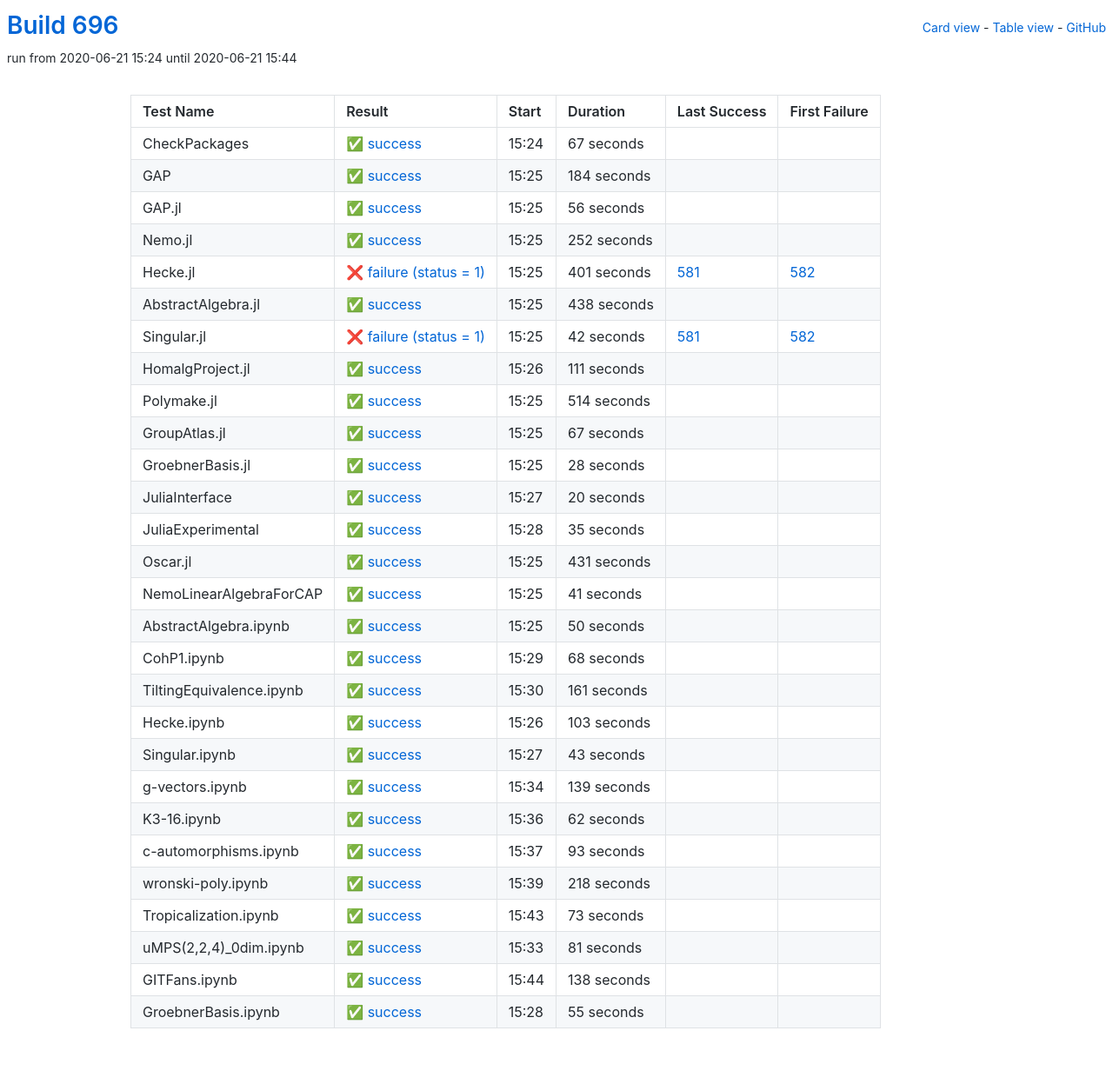
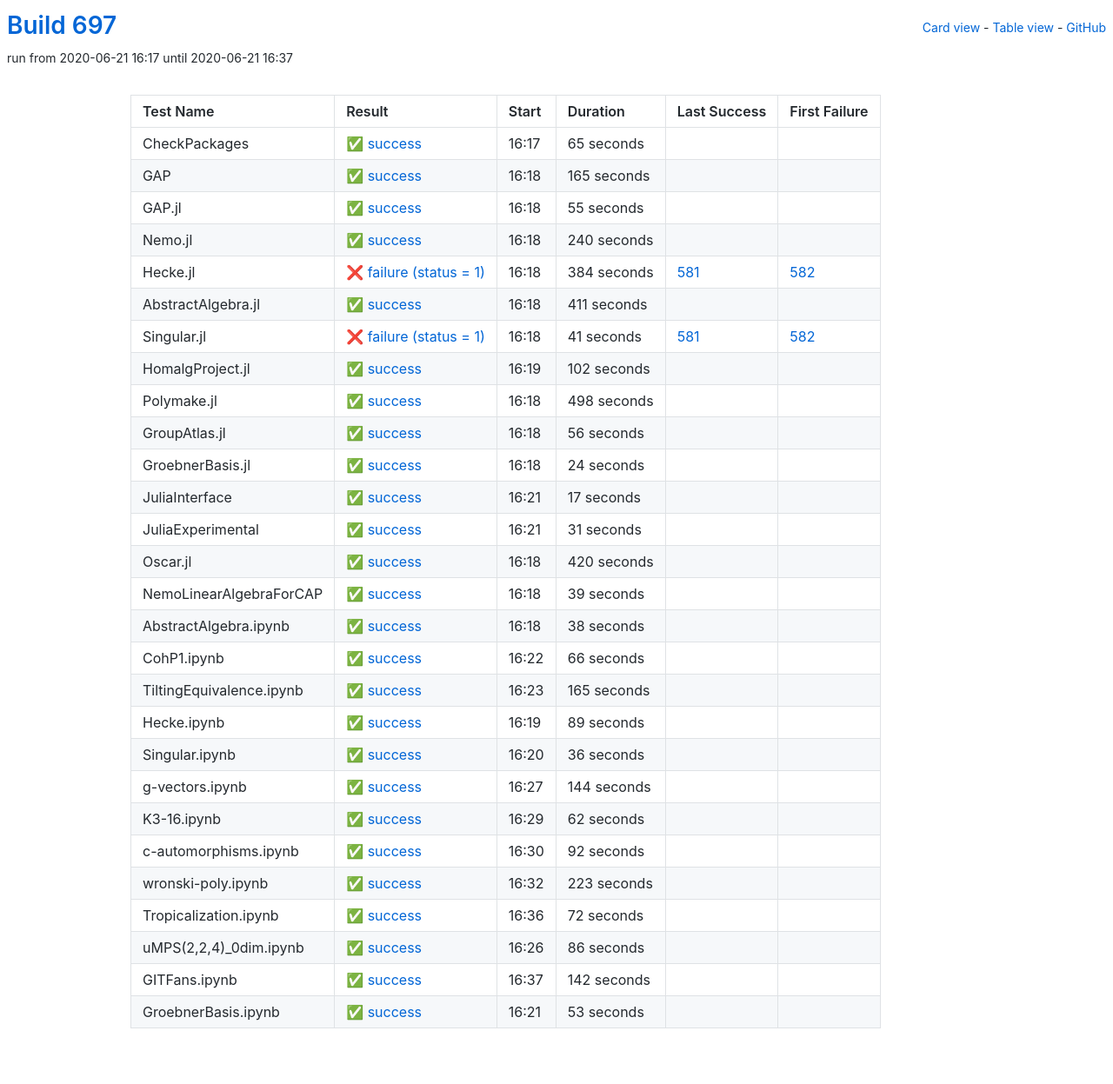
Before and after one commit to oscar-system/oscar-ci-status-1.4, a Jekyll site: the page built from table.html, in a window 1280 px wide. Shown: the whole page at 87% size. Built offline with Jekyll 4.4.1, drawn with Linux system fonts in a browser that asks for light colours.

Commit message:
Build #697

```diff
--- a/_data/ci.yml
+++ b/_data/ci.yml
@@ -1,6 +1,6 @@
 ---
-build: 696
-build_url: https://oscarci.mathematik.uni-kl.de/job/oscar-julia-1.4/696/
+build: 697
+build_url: https://oscarci.mathematik.uni-kl.de/job/oscar-julia-1.4/697/
 job: oscar-julia-1.4
 organization: oscar-system
 repo: oscar-ci-status-1.4
@@ -8,32 +8,116 @@ repourl: https://github.com/oscar-system/oscar-ci-status-1.4
 tests:
 - name: CheckPackages
   id: checkpackages
-  log: https://oscarci.mathematik.uni-kl.de/job/oscar-julia-1.4/696/artifact/logs/build-696/CheckPackages.log
-  start: 2020-06-21 15:24
+  log: https://oscarci.mathematik.uni-kl.de/job/oscar-julia-1.4/697/artifact/logs/build-697/CheckPackages.log
+  start: 2020-06-21 16:17
   success: true
   exitcode: 0
   status: success
-  duration: 67
+  duration: 65
   last_success: false
   last_success_url:
   first_failure: false
   first_failure_url:
 - name: GAP
   id: gap
-  log: https://oscarci.mathematik.uni-kl.de/job/oscar-julia-1.4/696/artifact/logs/build-696/GAP.log
-  start: 2020-06-21 15:25
+  log: https://oscarci.mathematik.uni-kl.de/job/oscar-julia-1.4/697/artifact/logs/build-697/GAP.log
+  start: 2020-06-21 16:18
   success: true
   exitcode: 0
   status: success
-  duration: 184
+  duration: 165
   last_success: false
   last_success_url:
   first_failure: false
   first_failure_url:
 - name: GAP.jl
   id: gap-jl
-  log: https://oscarci.mathematik.uni-kl.de/job/oscar-julia-1.4/696/artifact/logs/build-696/GAP.jl.log
-  start: 2020-06-21 15:25
+  log: https://oscarci.mathematik.uni-kl.de/job/oscar-julia-1.4/697/artifact/logs/build-697/GAP.jl.log
+  start: 2020-06-21 16:18
+  success: true
+  exitcode: 0
+  status: success
+  duration: 55
+  last_success: false
+  last_success_url:
+  first_failure: false
+  first_failure_url:
+- name: Nemo.jl
+  id: nemo-jl
+  log: https://oscarci.mathematik.uni-kl.de/job/oscar-julia-1.4/697/artifact/logs/build-697/Nemo.jl.log
+  start: 2020-06-21 16:18
+  success: true
+  exitcode: 0
+  status: success
+  duration: 240
+  last_success: false
+  last_success_url:
+  first_failure: false
+  first_failure_url:
+- name: Hecke.jl
+  id: hecke-jl
+  log: https://oscarci.mathematik.uni-kl.de/job/oscar-julia-1.4/697/artifact/logs/build-697/Hecke.jl.log
+  start: 2020-06-21 16:18
+  success: false
+  exitcode: 1
+  status: failure
+  duration: 384
+  last_success: 581
+  last_success_url: https://oscarci.mathematik.uni-kl.de/job/oscar-julia-1.4/581/
+  first_failure: 582
+  first_failure_url: https://oscarci.mathematik.uni-kl.de/job/oscar-julia-1.4/582/
+- name: AbstractAlgebra.jl
+  id: abstractalgebra-jl
+  log: https://oscarci.mathematik.uni-kl.de/job/oscar-julia-1.4/697/artifact/logs/build-697/AbstractAlgebra.jl.log
+  start: 2020-06-21 16:18
+  success: true
+  exitcode: 0
+  status: success
+  duration: 411
+  last_success: false
+  last_success_url:
+  first_failure: false
+  first_failure_url:
+- name: Singular.jl
+  id: singular-jl
+  log: https://oscarci.mathematik.uni-kl.de/job/oscar-julia-1.4/697/artifact/logs/build-697/Singular.jl.log
+  start: 2020-06-21 16:18
+  success: false
+  exitcode: 1
+  status: failure
+  duration: 41
+  last_success: 581
+  last_success_url: https://oscarci.mathematik.uni-kl.de/job/oscar-julia-1.4/581/
+  first_failure: 582
+  first_failure_url: https://oscarci.mathematik.uni-kl.de/job/oscar-julia-1.4/582/
+- name: HomalgProject.jl
+  id: homalgproject-jl
+  log: https://oscarci.mathematik.uni-kl.de/job/oscar-julia-1.4/697/artifact/logs/build-697/HomalgProject.jl.log
+  start: 2020-06-21 16:19
+  success: true
+  exitcode: 0
+  status: success
+  duration: 102
+  last_success: false
+  last_success_url:
+  first_failure: false
+  first_failure_url:
+- name: Polymake.jl
+  id: polymake-jl
+  log: https://oscarci.mathematik.uni-kl.de/job/oscar-julia-1.4/697/artifact/logs/build-697/Polymake.jl.log
+  start: 2020-06-21 16:18
+  success: true
+  exitcode: 0
+  status: success
+  duration: 498
+  last_success: false
+  last_success_url:
+  first_failure: false
+  first_failure_url:
+- name: GroupAtlas.jl
+  id: groupatlas-jl
+  log: https://oscarci.mathematik.uni-kl.de/job/oscar-julia-1.4/697/artifact/logs/build-697/GroupAtlas.jl.log
+  start: 2020-06-21 16:18
   success: true
   exitcode: 0
   status: success
@@ -42,226 +126,142 @@ tests:
   last_success_url:
   first_failure: false
   first_failure_url:
-- name: Nemo.jl
-  id: nemo-jl
-  log: https://oscarci.mathematik.uni-kl.de/job/oscar-julia-1.4/696/artifact/logs/build-696/Nemo.jl.log
-  start: 2020-06-21 15:25
+- name: GroebnerBasis.jl
+  id: groebnerbasis-jl
+  log: https://oscarci.mathematik.uni-kl.de/job/oscar-julia-1.4/697/artifact/logs/build-697/GroebnerBasis.jl.log
+  start: 2020-06-21 16:18
   success: true
   exitcode: 0
   status: success
-  duration: 252
-  last_success: false
-  last_success_url:
-  first_failure: false
-  first_failure_url:
-- name: Hecke.jl
-  id: hecke-jl
-  log: https://oscarci.mathematik.uni-kl.de/job/oscar-julia-1.4/696/artifact/logs/build-696/Hecke.jl.log
-  start: 2020-06-21 15:25
-  success: false
-  exitcode: 1
-  status: failure
-  duration: 401
-  last_success: 581
-  last_success_url: https://oscarci.mathematik.uni-kl.de/job/oscar-julia-1.4/581/
-  first_failure: 582
-  first_failure_url: https://oscarci.mathematik.uni-kl.de/job/oscar-julia-1.4/582/
-- name: AbstractAlgebra.jl
-  id: abstractalgebra-jl
-  log: https://oscarci.mathematik.uni-kl.de/job/oscar-julia-1.4/696/artifact/logs/build-696/AbstractAlgebra.jl.log
-  start: 2020-06-21 15:25
-  success: true
-  exitcode: 0
-  status: success
-  duration: 438
-  last_success: false
-  last_success_url:
-  first_failure: false
-  first_failure_url:
-- name: Singular.jl
-  id: singular-jl
-  log: https://oscarci.mathematik.uni-kl.de/job/oscar-julia-1.4/696/artifact/logs/build-696/Singular.jl.log
-  start: 2020-06-21 15:25
-  success: false
-  exitcode: 1
-  status: failure
-  duration: 42
-  last_success: 581
-  last_success_url: https://oscarci.mathematik.uni-kl.de/job/oscar-julia-1.4/581/
-  first_failure: 582
-  first_failure_url: https://oscarci.mathematik.uni-kl.de/job/oscar-julia-1.4/582/
-- name: HomalgProject.jl
-  id: homalgproject-jl
-  log: https://oscarci.mathematik.uni-kl.de/job/oscar-julia-1.4/696/artifact/logs/build-696/HomalgProject.jl.log
-  start: 2020-06-21 15:26
-  success: true
-  exitcode: 0
-  status: success
-  duration: 111
-  last_success: false
-  last_success_url:
-  first_failure: false
-  first_failure_url:
-- name: Polymake.jl
-  id: polymake-jl
-  log: https://oscarci.mathematik.uni-kl.de/job/oscar-julia-1.4/696/artifact/logs/build-696/Polymake.jl.log
-  start: 2020-06-21 15:25
-  success: true
-  exitcode: 0
-  status: success
-  duration: 514
-  last_success: false
-  last_success_url:
-  first_failure: false
-  first_failure_url:
-- name: GroupAtlas.jl
-  id: groupatlas-jl
-  log: https://oscarci.mathematik.uni-kl.de/job/oscar-julia-1.4/696/artifact/logs/build-696/GroupAtlas.jl.log
-  start: 2020-06-21 15:25
-  success: true
-  exitcode: 0
-  status: success
-  duration: 67
-  last_success: false
-  last_success_url:
-  first_failure: false
-  first_failure_url:
-- name: GroebnerBasis.jl
-  id: groebnerbasis-jl
-  log: https://oscarci.mathematik.uni-kl.de/job/oscar-julia-1.4/696/artifact/logs/build-696/GroebnerBasis.jl.log
-  start: 2020-06-21 15:25
-  success: true
-  exitcode: 0
-  status: success
-  duration: 28
+  duration: 24
   last_success: false
   last_success_url:
   first_failure: false
   first_failure_url:
 - name: JuliaInterface
   id: juliainterface
-  log: https://oscarci.mathematik.uni-kl.de/job/oscar-julia-1.4/696/artifact/logs/build-696/JuliaInterface.log
-  start: 2020-06-21 15:27
+  log: https://oscarci.mathematik.uni-kl.de/job/oscar-julia-1.4/697/artifact/logs/build-697/JuliaInterface.log
+  start: 2020-06-21 16:21
   success: true
   exitcode: 0
   status: success
-  duration: 20
+  duration: 17
   last_success: false
   last_success_url:
   first_failure: false
   first_failure_url:
 - name: JuliaExperimental
   id: juliaexperimental
-  log: https://oscarci.mathematik.uni-kl.de/job/oscar-julia-1.4/696/artifact/logs/build-696/JuliaExperimental.log
-  start: 2020-06-21 15:28
+  log: https://oscarci.mathematik.uni-kl.de/job/oscar-julia-1.4/697/artifact/logs/build-697/JuliaExperimental.log
+  start: 2020-06-21 16:21
   success: true
   exitcode: 0
   status: success
-  duration: 35
+  duration: 31
   last_success: false
   last_success_url:
   first_failure: false
   first_failure_url:
 - name: Oscar.jl
   id: oscar-jl
-  log: https://oscarci.mathematik.uni-kl.de/job/oscar-julia-1.4/696/artifact/logs/build-696/Oscar.jl.log
-  start: 2020-06-21 15:25
+  log: https://oscarci.mathematik.uni-kl.de/job/oscar-julia-1.4/697/artifact/logs/build-697/Oscar.jl.log
+  start: 2020-06-21 16:18
   success: true
   exitcode: 0
   status: success
-  duration: 431
+  duration: 420
   last_success: false
   last_success_url:
   first_failure: false
   first_failure_url:
 - name: NemoLinearAlgebraForCAP
   id: nemolinearalgebraforcap
-  log: https://oscarci.mathematik.uni-kl.de/job/oscar-julia-1.4/696/artifact/logs/build-696/NemoLinearAlgebraForCAP.log
-  start: 2020-06-21 15:25
+  log: https://oscarci.mathematik.uni-kl.de/job/oscar-julia-1.4/697/artifact/logs/build-697/NemoLinearAlgebraForCAP.log
+  start: 2020-06-21 16:18
   success: true
   exitcode: 0
   status: success
-  duration: 41
+  duration: 39
   last_success: false
   last_success_url:
   first_failure: false
   first_failure_url:
 - name: AbstractAlgebra.ipynb
   id: abstractalgebra-ipynb
-  log: https://oscarci.mathematik.uni-kl.de/job/oscar-julia-1.4/696/artifact/logs/build-696/AbstractAlgebra.ipynb.log
-  start: 2020-06-21 15:25
+  log: https://oscarci.mathematik.uni-kl.de/job/oscar-julia-1.4/697/artifact/logs/build-697/AbstractAlgebra.ipynb.log
+  start: 2020-06-21 16:18
   success: true
   exitcode: 0
   status: success
-  duration: 50
+  duration: 38
   last_success: false
   last_success_url:
   first_failure: false
   first_failure_url:
 - name: CohP1.ipynb
   id: cohp1-ipynb
-  log: https://oscarci.mathematik.uni-kl.de/job/oscar-julia-1.4/696/artifact/logs/build-696/CohP1.ipynb.log
-  start: 2020-06-21 15:29
+  log: https://oscarci.mathematik.uni-kl.de/job/oscar-julia-1.4/697/artifact/logs/build-697/CohP1.ipynb.log
+  start: 2020-06-21 16:22
   success: true
   exitcode: 0
   status: success
-  duration: 68
+  duration: 66
   last_success: false
   last_success_url:
   first_failure: false
   first_failure_url:
 - name: TiltingEquivalence.ipynb
   id: tiltingequivalence-ipynb
-  log: https://oscarci.mathematik.uni-kl.de/job/oscar-julia-1.4/696/artifact/logs/build-696/TiltingEquivalence.ipynb.log
-  start: 2020-06-21 15:30
+  log: https://oscarci.mathematik.uni-kl.de/job/oscar-julia-1.4/697/artifact/logs/build-697/TiltingEquivalence.ipynb.log
+  start: 2020-06-21 16:23
   success: true
   exitcode: 0
   status: success
-  duration: 161
+  duration: 165
   last_success: false
   last_success_url:
   first_failure: false
   first_failure_url:
 - name: Hecke.ipynb
   id: hecke-ipynb
-  log: https://oscarci.mathematik.uni-kl.de/job/oscar-julia-1.4/696/artifact/logs/build-696/Hecke.ipynb.log
-  start: 2020-06-21 15:26
+  log: https://oscarci.mathematik.uni-kl.de/job/oscar-julia-1.4/697/artifact/logs/build-697/Hecke.ipynb.log
+  start: 2020-06-21 16:19
   success: true
   exitcode: 0
   status: success
-  duration: 103
+  duration: 89
   last_success: false
   last_success_url:
   first_failure: false
   first_failure_url:
 - name: Singular.ipynb
   id: singular-ipynb
-  log: https://oscarci.mathematik.uni-kl.de/job/oscar-julia-1.4/696/artifact/logs/build-696/Singular.ipynb.log
-  start: 2020-06-21 15:27
+  log: https://oscarci.mathematik.uni-kl.de/job/oscar-julia-1.4/697/artifact/logs/build-697/Singular.ipynb.log
+  start: 2020-06-21 16:20
   success: true
   exitcode: 0
   status: success
-  duration: 43
+  duration: 36
   last_success: false
   last_success_url:
   first_failure: false
   first_failure_url:
 - name: g-vectors.ipynb
   id: g-vectors-ipynb
-  log: https://oscarci.mathematik.uni-kl.de/job/oscar-julia-1.4/696/artifact/logs/build-696/g-vectors.ipynb.log
-  start: 2020-06-21 15:34
+  log: https://oscarci.mathematik.uni-kl.de/job/oscar-julia-1.4/697/artifact/logs/build-697/g-vectors.ipynb.log
+  start: 2020-06-21 16:27
   success: true
   exitcode: 0
   status: success
-  duration: 139
+  duration: 144
   last_success: false
   last_success_url:
   first_failure: false
   first_failure_url:
 - name: K3-16.ipynb
   id: k3-16-ipynb
-  log: https://oscarci.mathematik.uni-kl.de/job/oscar-julia-1.4/696/artifact/logs/build-696/K3-16.ipynb.log
-  start: 2020-06-21 15:36
+  log: https://oscarci.mathematik.uni-kl.de/job/oscar-julia-1.4/697/artifact/logs/build-697/K3-16.ipynb.log
+  start: 2020-06-21 16:29
   success: true
   exitcode: 0
   status: success
@@ -272,72 +272,72 @@ tests:
   first_failure_url:
 - name: c-automorphisms.ipynb
   id: c-automorphisms-ipynb
-  log: https://oscarci.mathematik.uni-kl.de/job/oscar-julia-1.4/696/artifact/logs/build-696/c-automorphisms.ipynb.log
-  start: 2020-06-21 15:37
+  log: https://oscarci.mathematik.uni-kl.de/job/oscar-julia-1.4/697/artifact/logs/build-697/c-automorphisms.ipynb.log
+  start: 2020-06-21 16:30
   success: true
   exitcode: 0
   status: success
-  duration: 93
+  duration: 92
   last_success: false
   last_success_url:
   first_failure: false
   first_failure_url:
 - name: wronski-poly.ipynb
   id: wronski-poly-ipynb
-  log: https://oscarci.mathematik.uni-kl.de/job/oscar-julia-1.4/696/artifact/logs/build-696/wronski-poly.ipynb.log
-  start: 2020-06-21 15:39
+  log: https://oscarci.mathematik.uni-kl.de/job/oscar-julia-1.4/697/artifact/logs/build-697/wronski-poly.ipynb.log
+  start: 2020-06-21 16:32
   success: true
   exitcode: 0
   status: success
-  duration: 218
+  duration: 223
   last_success: false
   last_success_url:
   first_failure: false
   first_failure_url:
 - name: Tropicalization.ipynb
   id: tropicalization-ipynb
-  log: https://oscarci.mathematik.uni-kl.de/job/oscar-julia-1.4/696/artifact/logs/build-696/Tropicalization.ipynb.log
-  start: 2020-06-21 15:43
+  log: https://oscarci.mathematik.uni-kl.de/job/oscar-julia-1.4/697/artifact/logs/build-697/Tropicalization.ipynb.log
+  start: 2020-06-21 16:36
   success: true
   exitcode: 0
   status: success
-  duration: 73
+  duration: 72
   last_success: false
   last_success_url:
   first_failure: false
   first_failure_url:
 - name: uMPS(2,2,4)_0dim.ipynb
   id: umps-2-2-4-0dim-ipynb
-  log: https://oscarci.mathematik.uni-kl.de/job/oscar-julia-1.4/696/artifact/logs/build-696/uMPS-2-2-4-_0dim.ipynb.log
-  start: 2020-06-21 15:33
+  log: https://oscarci.mathematik.uni-kl.de/job/oscar-julia-1.4/697/artifact/logs/build-697/uMPS-2-2-4-_0dim.ipynb.log
+  start: 2020-06-21 16:26
   success: true
   exitcode: 0
   status: success
-  duration: 81
+  duration: 86
   last_success: false
   last_success_url:
   first_failure: false
   first_failure_url:
 - name: GITFans.ipynb
   id: gitfans-ipynb
-  log: https://oscarci.mathematik.uni-kl.de/job/oscar-julia-1.4/696/artifact/logs/build-696/GITFans.ipynb.log
-  start: 2020-06-21 15:44
+  log: https://oscarci.mathematik.uni-kl.de/job/oscar-julia-1.4/697/artifact/logs/build-697/GITFans.ipynb.log
+  start: 2020-06-21 16:37
   success: true
   exitcode: 0
   status: success
-  duration: 138
+  duration: 142
   last_success: false
   last_success_url:
   first_failure: false
   first_failure_url:
 - name: GroebnerBasis.ipynb
   id: groebnerbasis-ipynb
-  log: https://oscarci.mathematik.uni-kl.de/job/oscar-julia-1.4/696/artifact/logs/build-696/GroebnerBasis.ipynb.log
-  start: 2020-06-21 15:28
+  log: https://oscarci.mathematik.uni-kl.de/job/oscar-julia-1.4/697/artifact/logs/build-697/GroebnerBasis.ipynb.log
+  start: 2020-06-21 16:21
   success: true
   exitcode: 0
   status: success
-  duration: 55
+  duration: 53
   last_success: false
   last_success_url:
   first_failure: false
```
Also changed, not shown: README.md.
